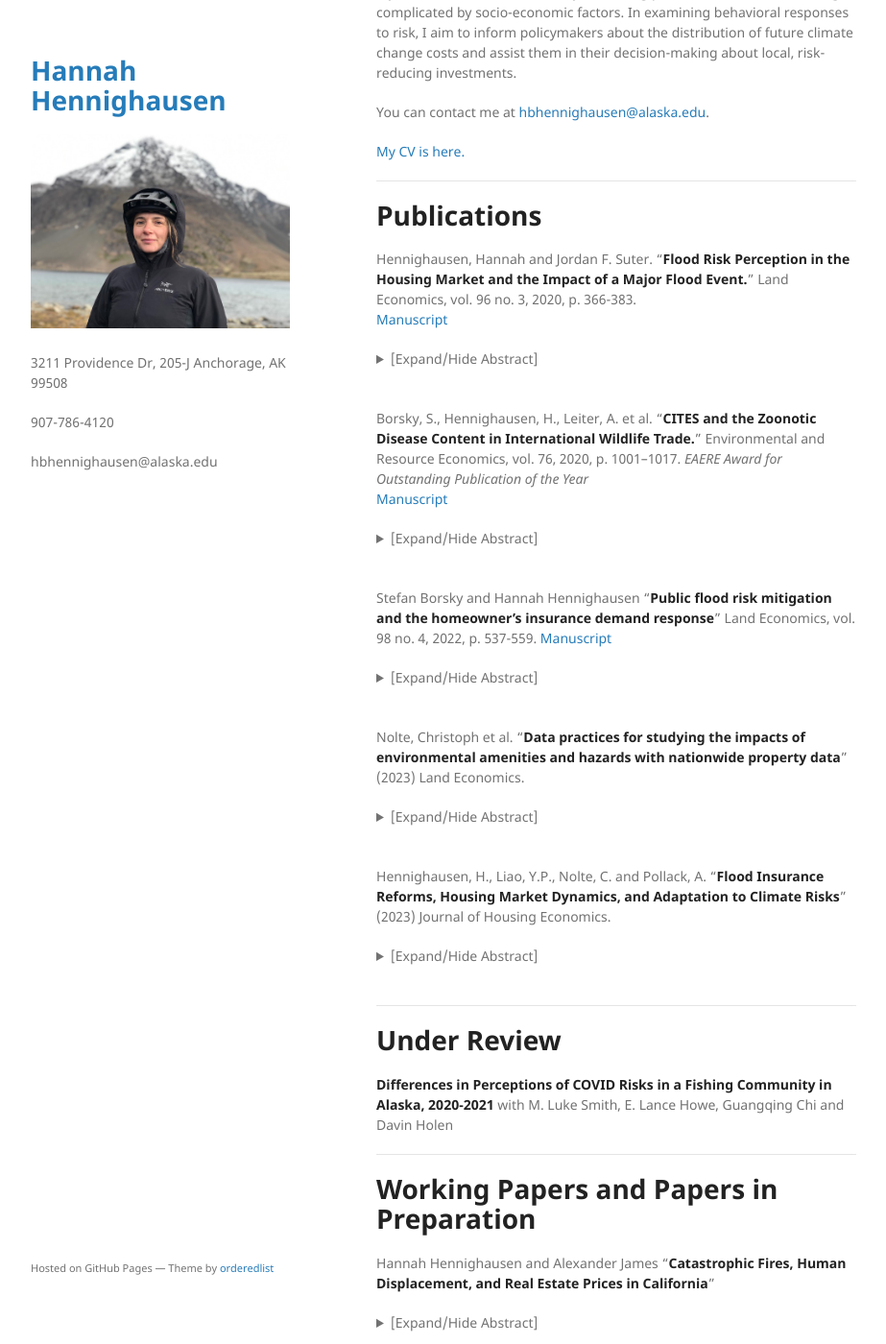
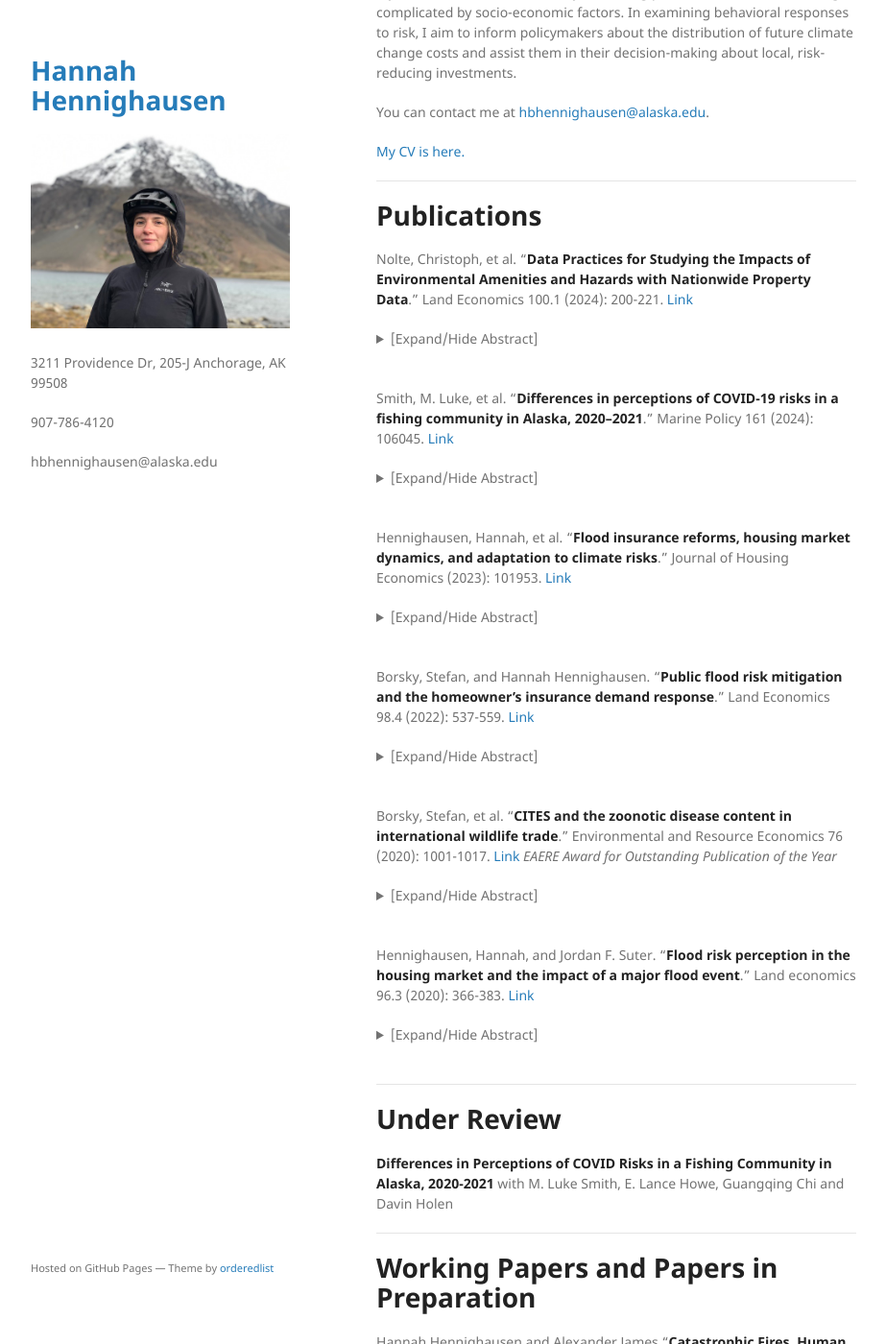
Before and after one commit to hannahhennighausen/hannahhennighausen.github.io, a Jekyll site: the page built from index.md, in a window 1280 px wide and 1400 px high, scrolled down 405 px. Shown: the whole window at 96% size, without its empty margins (178-1101 px from the left). Built offline with Jekyll 4.4.1, drawn with Linux system fonts in a browser that asks for light colours; the repository's description, which GitHub fills in, is left out.

Commit message:
Update index.md

```diff
--- a/index.md
+++ b/index.md
@@ -17,49 +17,45 @@ You can contact me at [hbhennighausen@alaska.edu](mailto:hbhennighausen@alaska.e
 
 # Publications
 
-Hennighausen, Hannah and Jordan F. Suter. "**Flood Risk Perception in the Housing Market and the Impact of a Major Flood Event.**" Land Economics, vol. 96 no. 3, 2020, p. 366-383.<br />
-[Manuscript](https://hannahhennighausen.github.io/Papers/BoulderFlooding.pdf)
+Nolte, Christoph, et al. "**Data Practices for Studying the Impacts of Environmental Amenities and Hazards with Nationwide Property Data**." Land Economics 100.1 (2024): 200-221. [Link](https://le.uwpress.org/content/100/1/200.abstract)
 <details>
   <summary>[Expand/Hide Abstract]</summary>
-
-The impact of flood events on flood risk perception has important implications for policy. Applying a novel dataset featuring the flooding extents from a severe event in Colorado, we disentangle inundated properties from "near-misses", defined as structures not directly flooded but located in the 100- year floodplain. Using a triple-difference hedonic framework, we show that inundated properties in the floodplain underwent a decrease in price after the flood, while "near-misses" saw a relative price increase. We speculate that inundated properties are perceived as being riskier and "near-misses" relatively less risky, suggesting the possible influence of the availability heuristic or Bayesian learning.
-
+  We discuss data quality and modeling issues inherent in the use of nationwide property data to value environmental amenities. By example of Zillow’s Transaction and Assessment Database, a real estate database covering the United States, we identify challenges and propose guidance for (1) identifying arm’s-length sales; (2) geolocating parcels and buildings; (3) identifying temporal links between transaction, assessor, and parcel data; (4) identifying property types, such as single-family homes and vacant lands; and (5) dealing with missing or mismeasured data for standard housing attributes. We review current practice and show that how researchers address these issues can meaningfully influence research findings.
 </details>
 <br />
 
-Borsky, S., Hennighausen, H., Leiter, A. et al. "**CITES and the Zoonotic Disease Content in International Wildlife Trade.**" Environmental and Resource Economics, vol. 76, 2020, p. 1001–1017. _EAERE Award for Outstanding Publication of the Year_ <br />
-[Manuscript](https://hannahhennighausen.github.io/Papers/Borskyetal2020.pdf)
+Smith, M. Luke, et al. "**Differences in perceptions of COVID-19 risks in a fishing community in Alaska, 2020–2021**." Marine Policy 161 (2024): 106045. [Link](https://www.sciencedirect.com/science/article/pii/S0308597X24000435)
 <details>
   <summary>[Expand/Hide Abstract]</summary>
-
-International  trade  in  wildlife  is  one  contributing  factor  to  zoonotic  disease  risk.   Using  descriptive statistics, this paper shows that in the last decades, the volume and pattern of internationally traded wildlife has changed considerably and, with it, the zoonotic pathogens that are traded.  In an econometric analysis, we give evidence that an international environmental trade agreement could be used to limit the spread of zoonotic pathogens and disease.  More specifically, combining zoonotic disease data with wildlife trade data from the Convention on International Trade in Endangered Species of Wildlife and Fauna (CITES), we show that making trade requirements more stringent leads to a decrease in the number of animals traded and, incidentally, also the number of zoonotic diseases that are traded.  Our results contribute to the discussion of policy measures that manage the spread of zoonotic diseases.
-
+Bristol Bay in Alaska is home to the world’s largest commercial salmon fishery. During an average fishing season, the population of the Bristol Bay region more than doubles as thousands of workers from out of state converge on the fishery. In the months leading up to the 2020 commercial fishery opening, as the COVID-19 pandemic exploded worldwide, great uncertainty existed about the health risks of opening the fishery. Bristol Bay residents had not yet experienced any cases of COVID-19, yet the livelihoods of most were closely tied to the commercial fishery opening. To better understand how COVID-19 risk perceptions affected decisions to participate in the fishery, we administered an online survey to community members and fishery participants. We collected standard socioeconomic data and posed questions to gauge risk perceptions related to COVID-19. We find that COVID-19 risk perceptions vary across race/ethnic groups by residency and income. People with below median income who are members of minority groups—notably, non-resident Hispanic workers and resident Alaska Native respondents—reported the highest risk perceptions related to COVID-19. This study highlights the important linkages among risk perceptions, socioeconomic characteristics, and employment decisions during an infectious disease outbreak.
 </details>
 <br />
 
-
-Stefan Borsky and Hannah Hennighausen "**Public flood risk mitigation and the homeowner’s insurance demand response**" Land Economics, vol. 98 no. 4, 2022, p. 537-559.
-[Manuscript](https://hannahhennighausen.github.io/Papers/BorskyHennighausen_CRS.pdf)
+Hennighausen, Hannah, et al. "**Flood insurance reforms, housing market dynamics, and adaptation to climate risks**." Journal of Housing Economics (2023): 101953. [Link](https://www.sciencedirect.com/science/article/pii/S1051137723000402)
 <details>
   <summary>[Expand/Hide Abstract]</summary>
-This paper investigates the influence of public risk mitigating activities on individuals’ decisions to privately mitigate their disaster risks. We exploit heterogeneity in measures under the Community Rating System in the U.S. to empirically demonstrate that government investment in flood risk communication activities crowd-in private flood insurance demand while activities that lower the flood hazard residents face crowd-out private flood insurance demand. We also give evidence that flood insurance abides by the law of demand: as com- munities receive price discounts on their insurance policies, demand increases. Our results imply that governments can amplify the price effect by investing in additional risk communication activities, or dilute it by investing in hazard mitigation. This paper contributes to the discussion of the efficacy of disaster risk mitigation strategies and who ultimately bears the costs of natural disasters.
-
+This paper examines the impact of two nationwide reforms to the National Flood Insurance Program on both flood insurance and property markets. The 2012 and 2014 reforms aimed to phase out subsidies on flood insurance premiums. Using a difference-in-differences framework comparing treated and similar but untreated properties, we find that the reforms led to a 14.3% relative increase in the price of flood insurance, an 8.2% decrease in insurance demand, a 4.2% decrease in property prices and a 2.3% decrease in property transaction volumes. As flood risk continues to accelerate across the United States, properly pricing insurance premiums can effectively discourage households from living in risky areas, but may involve potential trade-offs such as the unintended outcome of a large drop-off in insurance coverage.
 </details>
 <br />
 
-Nolte, Christoph et al. "**Data practices for studying the impacts of environmental amenities and hazards with nationwide property data**" (2023) Land Economics.
+Borsky, Stefan, and Hannah Hennighausen. "**Public flood risk mitigation and the homeowner’s insurance demand response**." Land Economics 98.4 (2022): 537-559. [Link](https://le.uwpress.org/content/98/4/537.short)
 <details>
   <summary>[Expand/Hide Abstract]</summary>
-We discuss data quality and modeling issues inherent in the use of nationwide property data to value environmental amenities. By example of ZTRAX, a U.S.-wide real estate database, we identify challenges and propose guidance for: (1) the identification of arm’s-length sales, (2) the geo-location of parcels and buildings, (3) temporal linkages between transaction, assessor, and parcel data, (4) the identification of property types, such as single-family homes and vacant lands, and (5) dealing with missing or mismeasured data for standard housing attributes. We review current practice and show that how researchers address these issues can meaningfully influence research findings.
-
+This article investigates the influence of public risk mitigating activities on individuals’ decisions to privately mitigate their disaster risks through changes in their risk perceptions. We exploit heterogeneity in measures under the U.S. Community Rating System to empirically demonstrate that public investment in flood risk communication activities crowds in individuals’ flood insurance demand, while activities that lower the flood hazard residents face crowd out individuals’ flood insurance demand. We contribute to the discussion of the efficacy of disaster risk mitigation strategies and who ultimately bears the costs of natural disasters.
 </details>
 <br />
 
-Hennighausen, H., Liao, Y.P., Nolte, C. and Pollack, A. "**Flood Insurance Reforms, Housing Market Dynamics, and Adaptation to Climate Risks**" (2023) Journal of Housing Economics.
+Borsky, Stefan, et al. "**CITES and the zoonotic disease content in international wildlife trade**." Environmental and Resource Economics 76 (2020): 1001-1017. [Link](https://link.springer.com/article/10.1007/s10640-020-00456-7) _EAERE Award for Outstanding Publication of the Year_
 <details>
   <summary>[Expand/Hide Abstract]</summary>
-This paper estimates the impact of two nationwide National Flood Insurance Program reforms on flood insurance and property market dynamics. Using a difference-in-difference framework, we find that a 14.3\% increase in the price of flood insurance caused a 9\% decrease in insurance demand, 4.4\% decrease in property prices and a 2.3\% decrease in property transaction volumes. As flood risk continues to accelerate across the United States, properly pricing insurance premiums can effectively discourage households from living in risky areas, but may involve potential trade-offs such as the unintended outcome of a large drop-off in insurance coverage.
+International trade in wildlife is one contributing factor to zoonotic disease risk. Using descriptive statistics, this paper shows that in the last decades, the volume and pattern of internationally traded wildlife has changed considerably and, with it, the zoonotic pathogens that are traded. In an econometric analysis, we give evidence that an international environmental trade agreement could be used to limit the spread of zoonotic pathogens and disease. More specifically, combining zoonotic disease data with wildlife trade data from the Convention on International Trade in Endangered Species of Wildlife and Fauna (CITES), we show that making trade requirements more stringent leads to a decrease in the number of animals traded and, incidentally, also the number of zoonotic diseases that are traded. Our results contribute to the discussion of policy measures that manage the spread of zoonotic diseases.
+</details>
+<br />
 
+Hennighausen, Hannah, and Jordan F. Suter. "**Flood risk perception in the housing market and the impact of a major flood event**." Land economics 96.3 (2020): 366-383. [Link](https://le.uwpress.org/content/96/3/366.short)
+<details>
+  <summary>[Expand/Hide Abstract]</summary>
+The impact of flood events on flood risk perception has important implications for policy. Applying a novel dataset featuring the flooding extents from a severe event in Colorado, we disentangle inundated properties from “near misses,” defined as structures not directly flooded but located inside the 100-year floodplain. Using a triple-difference hedonic framework, we show that inundated properties inside the floodplain underwent a decrease in price after the flood, while near misses saw a relative price increase. We speculate that inundated properties are perceived as being riskier and near misses relatively less risky, suggesting the possible influence of the availability heuristic or Bayesian learning.
 </details>
 <br />
 
```
